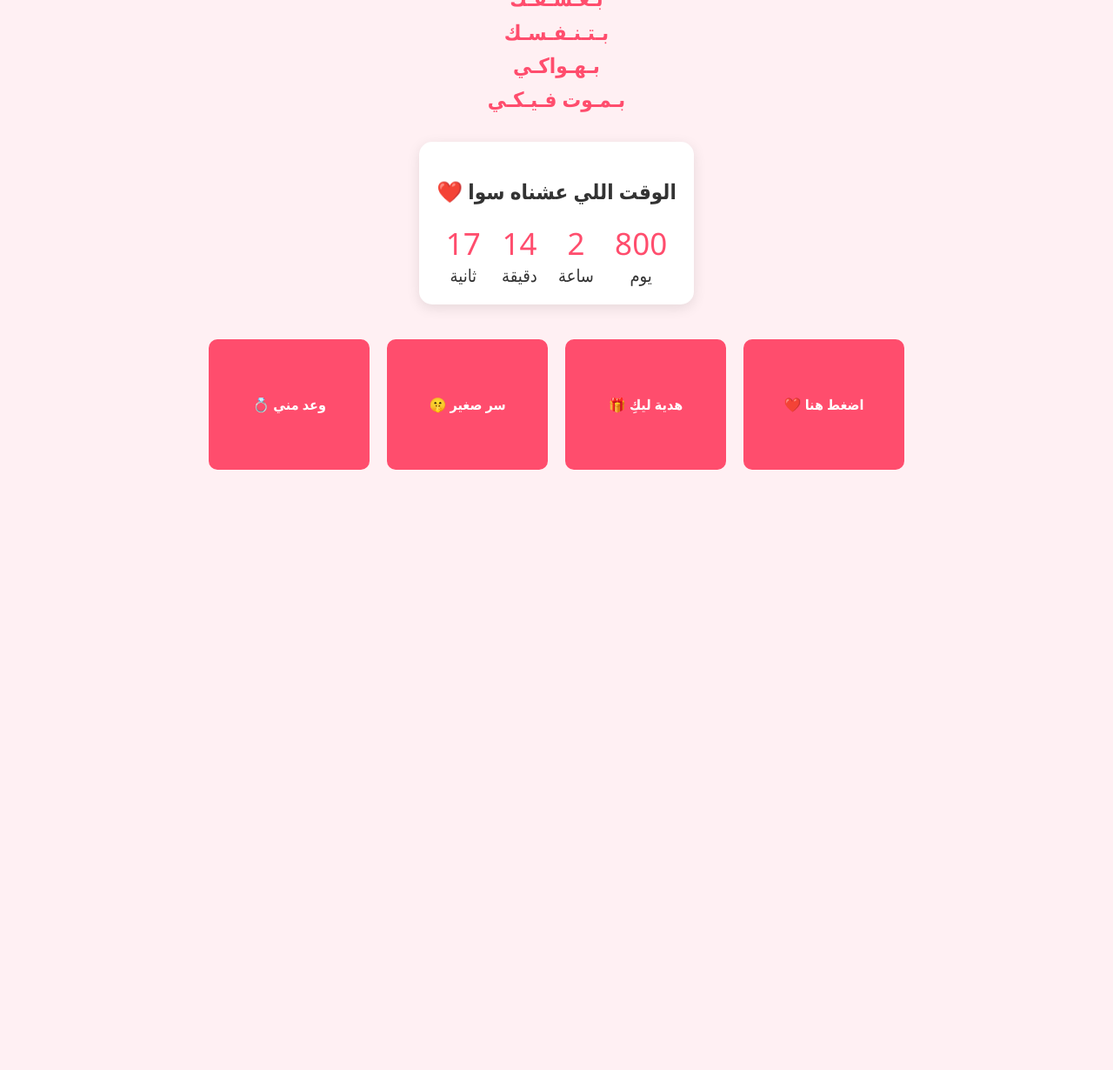
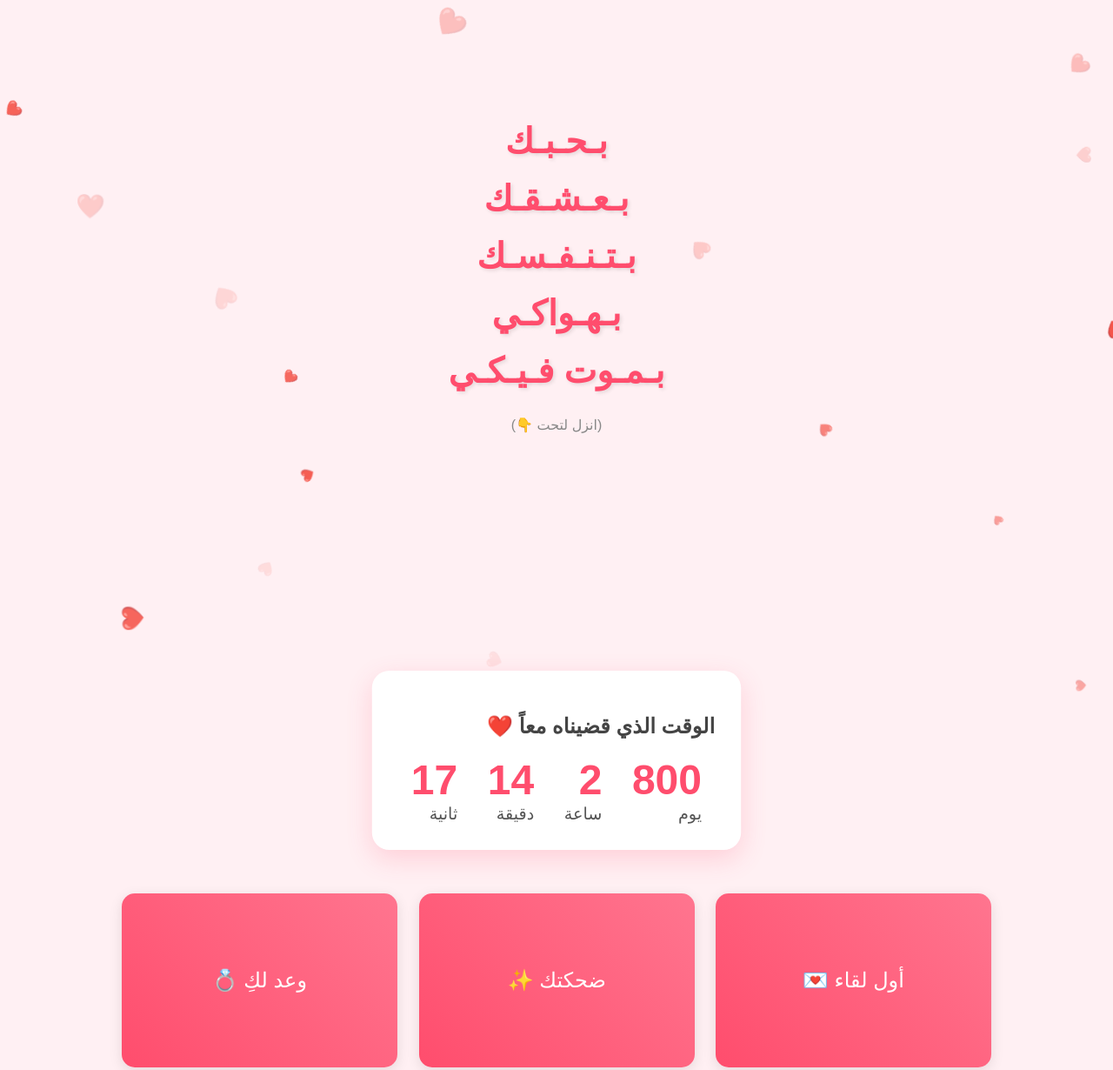
Before and after one commit to helensettles93558-tech/Marii, a plain HTML site: page index.html in a window 1280 px wide. Shown: the part 79-1309 px from the top of the page at 87% size. Before the commit the page ends 800 px from the top, so only its background shows below. Drawn offline with nearby package versions, Linux system fonts and the light colour scheme.

Commit message:
Update index.html

```diff
--- a/index.html
+++ b/index.html
@@ -3,157 +3,227 @@
 <head>
     <meta charset="UTF-8">
     <meta name="viewport" content="width=device-width, initial-scale=1.0">
-    <title>حكايتنا</title>
+    <title>حكايتنا الأبدية ❤️</title>
+    <link href="https://unpkg.com/aos@2.3.1/dist/aos.css" rel="stylesheet">
     <style>
         :root {
             --primary-color: #ff4d6d;
+            --secondary-color: #ff758f;
             --bg-color: #fff0f3;
         }
 
         body {
-            font-family: 'Segoe UI', Tahoma, Geneva, Verdana, sans-serif;
-            background-color: var(--bg-color);
-            color: #333;
-            text-align: center;
+            font-family: 'Cairo', sans-serif;
+            background: var(--bg-color);
             margin: 0;
-            padding: 20px;
+            overflow-x: hidden;
+            display: flex;
+            flex-direction: column;
+            align-items: center;
+            padding-bottom: 50px;
         }
 
-        /* الأسطر الخمسة المطلوبة */
+        /* قلوب متطايرة في الخلفية */
+        .heart-bg {
+            position: fixed;
+            top: 0;
+            left: 0;
+            width: 100%;
+            height: 100%;
+            pointer-events: none;
+            z-index: -1;
+        }
+
+        /* الأسطر الخمسة بأنيميشن */
+        .intro-section {
+            height: 100vh;
+            display: flex;
+            flex-direction: column;
+            justify-content: center;
+            align-items: center;
+            text-align: center;
+        }
+
         .intro-text {
-            font-size: 24px;
+            font-size: 2.5rem;
             font-weight: bold;
             color: var(--primary-color);
-            margin-bottom: 30px;
-            line-height: 1.6;
+            margin: 10px 0;
+            text-shadow: 2px 2px 4px rgba(0,0,0,0.1);
         }
 
-        /* العداد */
-        #timer {
+        /* العداد بحركة نبض */
+        #timer-container {
             background: white;
-            padding: 20px;
-            border-radius: 15px;
-            display: inline-block;
-            box-shadow: 0 4px 15px rgba(0,0,0,0.1);
-            margin-bottom: 40px;
+            padding: 30px;
+            border-radius: 20px;
+            box-shadow: 0 10px 30px rgba(255, 77, 109, 0.2);
+            margin: 50px 0;
+            animation: pulse 2s infinite;
+        }
+
+        @keyframes pulse {
+            0% { transform: scale(1); }
+            50% { transform: scale(1.02); }
+            100% { transform: scale(1); }
         }
 
         .time-unit {
             display: inline-block;
-            margin: 0 10px;
-            font-size: 20px;
+            margin: 0 15px;
+            font-size: 1.2rem;
+            color: #555;
         }
 
         .time-unit span {
             display: block;
-            font-size: 35px;
+            font-size: 3rem;
+            font-weight: 900;
             color: var(--primary-color);
         }
 
-        /* الكروت */
-        .cards-container {
+        /* الكروت بحركة 3D */
+        .cards-grid {
             display: grid;
-            grid-template-columns: repeat(auto-fit, minmax(150px, 1fr));
-            gap: 20px;
-            max-width: 800px;
-            margin: 0 auto;
+            grid-template-columns: repeat(auto-fit, minmax(250px, 1fr));
+            gap: 25px;
+            width: 90%;
+            max-width: 1000px;
         }
 
-        .card {
-            background: var(--primary-color);
-            color: white;
-            height: 150px;
+        .card-box {
+            perspective: 1000px;
+            height: 200px;
+            cursor: pointer;
+        }
+
+        .card-inner {
+            position: relative;
+            width: 100%;
+            height: 100%;
+            text-align: center;
+            transition: transform 0.8s;
+            transform-style: preserve-3d;
+            box-shadow: 0 4px 15px rgba(0,0,0,0.1);
+            border-radius: 15px;
+        }
+
+        .card-box.open .card-inner {
+            transform: rotateY(180px);
+        }
+
+        .card-front, .card-back {
+            position: absolute;
+            width: 100%;
+            height: 100%;
+            backface-visibility: hidden;
             display: flex;
             align-items: center;
             justify-content: center;
-            border-radius: 10px;
-            cursor: pointer;
-            transition: transform 0.3s;
-            position: relative;
-            overflow: hidden;
-            font-weight: bold;
+            border-radius: 15px;
+            font-size: 1.5rem;
+            padding: 20px;
+            box-sizing: border-box;
         }
 
-        .card:hover {
-            transform: scale(1.05);
+        .card-front {
+            background: linear-gradient(45deg, var(--primary-color), var(--secondary-color));
+            color: white;
         }
 
-        .card-content {
-            display: none;
-            position: absolute;
+        .card-back {
             background: white;
-            color: #333;
-            width: 100%;
-            height: 100%;
-            align-items: center;
-            justify-content: center;
-            padding: 10px;
-            box-sizing: border-box;
+            color: var(--primary-color);
+            transform: rotateY(180deg);
             border: 2px solid var(--primary-color);
+            font-size: 1.2rem;
         }
 
-        .card.open .card-content {
-            display: flex;
-        }
     </style>
 </head>
 <body>
 
-    <div class="intro-text">
-        بـحـبـك <br>
-        بـعـشـقـك <br>
-        بـتـنـفـسـك <br>
-        بـهـواكـي <br>
-        بـمـوت فـيـكـي
+    <div class="heart-bg" id="heartContainer"></div>
+
+    <div class="intro-section">
+        <div class="intro-text" data-aos="fade-up" data-aos-delay="200">بـحـبـك</div>
+        <div class="intro-text" data-aos="fade-up" data-aos-delay="400">بـعـشـقـك</div>
+        <div class="intro-text" data-aos="fade-up" data-aos-delay="600">بـتـنـفـسـك</div>
+        <div class="intro-text" data-aos="fade-up" data-aos-delay="800">بـهـواكـي</div>
+        <div class="intro-text" data-aos="fade-up" data-aos-delay="1000">بـمـوت فـيـكـي</div>
+        <p style="margin-top: 20px; color: #888;">(انزل لتحت 👇)</p>
     </div>
 
-    <div id="timer">
-        <h2>الوقت اللي عشناه سوا ❤️</h2>
+    <div id="timer-container" data-aos="zoom-in">
+        <h2 style="color: #444;">الوقت الذي قضيناه معاً ❤️</h2>
         <div class="time-unit"><span id="days">0</span> يوم</div>
         <div class="time-unit"><span id="hours">0</span> ساعة</div>
         <div class="time-unit"><span id="minutes">0</span> دقيقة</div>
         <div class="time-unit"><span id="seconds">0</span> ثانية</div>
     </div>
 
-    <div class="cards-container">
-        <div class="card" onclick="this.classList.toggle('open')">
-            <span>اضغط هنا ❤️</span>
-            <div class="card-content">اكتب رسالتك الأولى هنا</div>
+    <div class="cards-grid">
+        <div class="card-box" onclick="this.classList.toggle('open')" data-aos="flip-left">
+            <div class="card-inner">
+                <div class="card-front">أول لقاء 💌</div>
+                <div class="card-back">الفرحة الاولي و الاخيرة و عمري مهحسها غير و انا معاكي</div>
+            </div>
         </div>
-        <div class="card" onclick="this.classList.toggle('open')">
-            <span>هدية ليكِ 🎁</span>
-            <div class="card-content">اكتب رسالتك الثانية هنا</div>
+        <div class="card-box" onclick="this.classList.toggle('open')" data-aos="flip-right">
+            <div class="card-inner">
+                <div class="card-front">ضحكتك ✨</div>
+                <div class="card-back">بموت في ضحكتك و بتخليني ديما فرحان و مبتسم</div>
+            </div>
         </div>
-        <div class="card" onclick="this.classList.toggle('open')">
-            <span>سر صغير 🤫</span>
-            <div class="card-content">اكتب رسالتك الثالثة هنا</div>
+        <div class="card-box" onclick="this.classList.toggle('open')" data-aos="flip-left">
+            <div class="card-inner">
+                <div class="card-front">وعد لكِ 💍</div>
+                <div class="card-back">هفضل معاكي للابد</div>
+            </div>
         </div>
-        <div class="card" onclick="this.classList.toggle('open')">
-            <span>وعد مني 💍</span>
-            <div class="card-content">اكتب رسالتك الرابعة هنا</div>
+        <div class="card-box" onclick="this.classList.toggle('open')" data-aos="flip-right">
+            <div class="card-inner">
+                <div class="card-front">سرنا ❤️</div>
+                <div class="card-back">ربع سانتي و 15 سنة</div>
+            </div>
         </div>
     </div>
 
+    <script src="https://unpkg.com/aos@2.3.1/dist/aos.js"></script>
     <script>
-        // ضع تاريخ بداية علاقتكم هنا (السنة، الشهر -1، اليوم)
-        // مثال: 1 يناير 2024 تكتب هكذا: (2024, 0, 1)
+        AOS.init({ duration: 1200 });
+
+        // إنشاء قلوب تتساقط
+        function createHeart() {
+            const heart = document.createElement('div');
+            heart.innerHTML = '❤️';
+            heart.style.position = 'fixed';
+            heart.style.left = Math.random() * 100 + 'vw';
+            heart.style.top = '-20px';
+            heart.style.fontSize = (Math.random() * 20 + 10) + 'px';
+            heart.style.opacity = Math.random();
+            heart.style.transition = 'transform 5s linear, opacity 5s';
+            document.getElementById('heartContainer').appendChild(heart);
+
+            setTimeout(() => {
+                heart.style.transform = `translateY(110vh) rotate(${Math.random() * 360}deg)`;
+            }, 100);
+
+            setTimeout(() => { heart.remove(); }, 6000);
+        }
+        setInterval(createHeart, 300);
+
+        // تاريخ البداية (غيره لتاريخكم الحقيقي)
         const startDate = new Date(2024, 0, 1);
 
         function updateTimer() {
             const now = new Date();
             const diff = now - startDate;
-
-            const d = Math.floor(diff / (1000 * 60 * 60 * 24));
-            const h = Math.floor((diff / (1000 * 60 * 60)) % 24);
-            const m = Math.floor((diff / (1000 * 60)) % 60);
-            const s = Math.floor((diff / 1000) % 60);
-
-            document.getElementById('days').innerText = d;
-            document.getElementById('hours').innerText = h;
-            document.getElementById('minutes').innerText = m;
-            document.getElementById('seconds').innerText = s;
+            document.getElementById('days').innerText = Math.floor(diff / (1000 * 60 * 60 * 24));
+            document.getElementById('hours').innerText = Math.floor((diff / (1000 * 60 * 60)) % 24);
+            document.getElementById('minutes').innerText = Math.floor((diff / (1000 * 60)) % 60);
+            document.getElementById('seconds').innerText = Math.floor((diff / 1000) % 60);
         }
-
         setInterval(updateTimer, 1000);
         updateTimer();
     </script>
```
